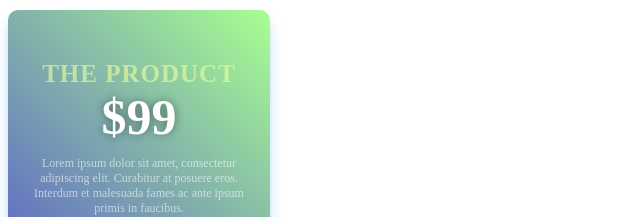
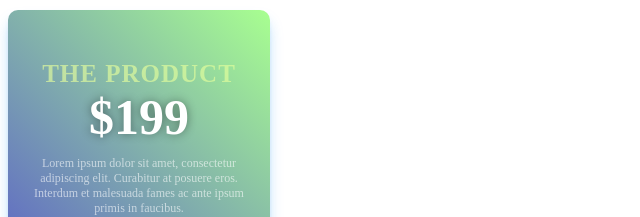
Before and after one commit to rabab003/html-css-js, a plain HTML site: page product card/index.html in a window 1280 px wide. Shown: the top 217 px of the page, without its empty margins (0-640 px from the left). Drawn offline with Linux system fonts and the light colour scheme.

Commit message:
Update index.html

```diff
--- a/product card/index.html
+++ b/product card/index.html
@@ -10,7 +10,7 @@
     <div class="card">
         <div class="content">
           <div class="title"> the product</div>
-          <div class="price">$99</div>
+          <div class="price">$199</div>
           <div class="description">Lorem ipsum dolor sit amet, consectetur adipiscing elit. Curabitur at posuere eros. Interdum et malesuada fames ac ante ipsum primis in faucibus.</div>
         </div>
           <button>
```
